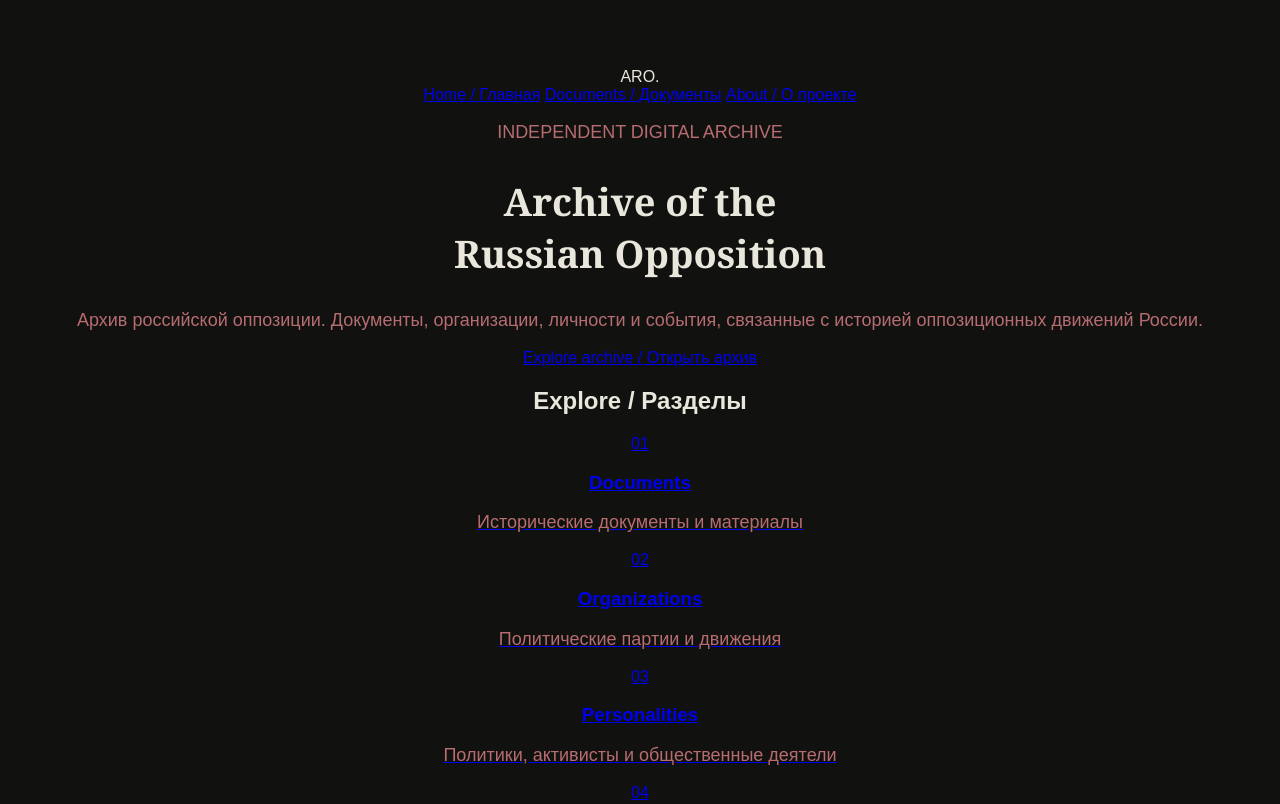
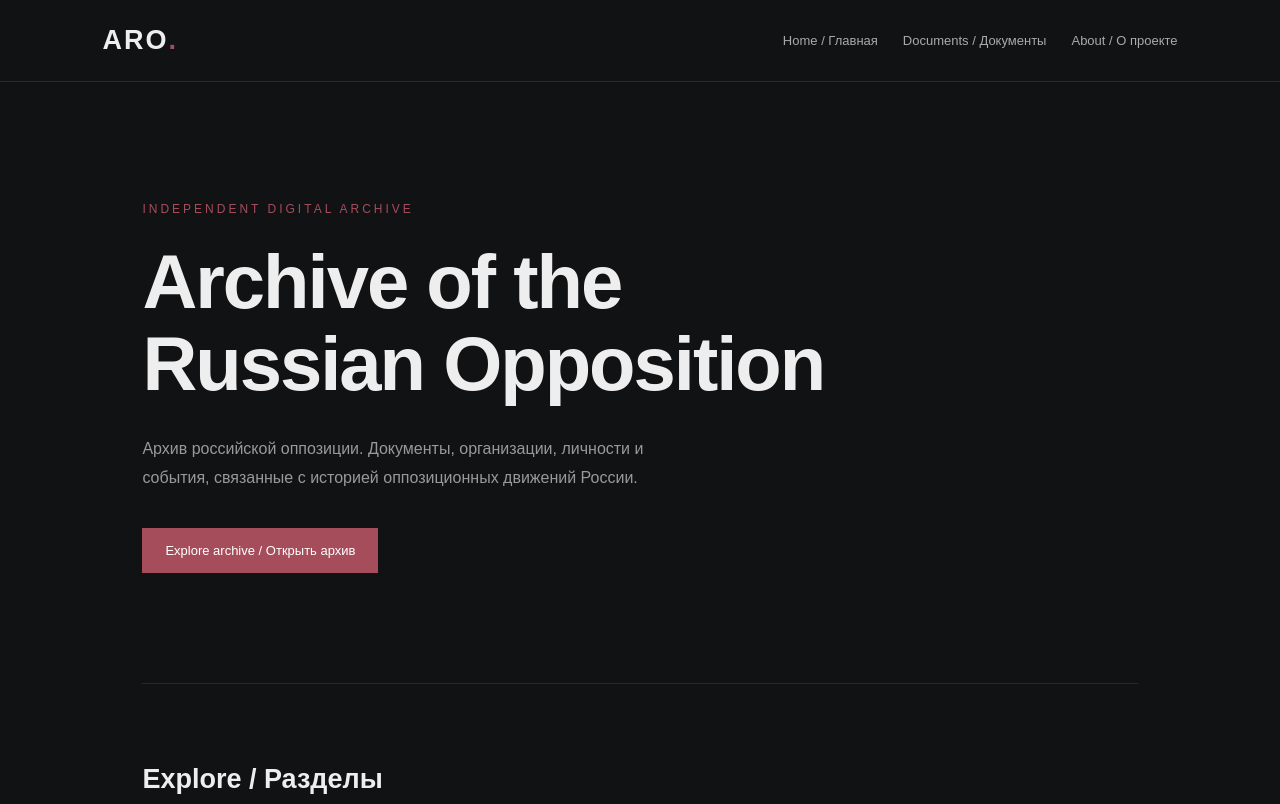
Before and after one commit to magomedgalbacov02-ship-it/Archive-of-the-Russian-Opposition-, a plain HTML site: page index.html in a window 1280 px wide. Shown: the top 804 px of the page. Drawn offline with Linux system fonts and the light colour scheme.

Commit message:
Style.css

```diff
--- a/style.css
+++ b/style.css
@@ -1,19 +1,201 @@
+
+* {
+    margin: 0;
+    padding: 0;
+    box-sizing: border-box;
+}
+
+html {
+    scroll-behavior: smooth;
+}
 
 body {
-    background: #111210;
-    color: #e9e6dc;
+    background: #111214;
+    color: #eeeeee;
     font-family: Arial, sans-serif;
-    text-align: center;
-    padding: 60px 20px;
 }
 
-h1 {
-    font-family: Georgia, serif;
-    font-size: 38px;
-    color: #e9e6dc;
+/* HEADER */
+
+header {
+    display: flex;
+    justify-content: space-between;
+    align-items: center;
+    padding: 25px 8%;
+    border-bottom: 1px solid #292a2d;
 }
 
-p {
-    color: #b76c70;
-    font-size: 18px;
+.logo {
+    font-size: 27px;
+    font-weight: bold;
+    letter-spacing: 2px;
 }
+
+.logo span {
+    color: #a64d5c;
+}
+
+nav {
+    display: flex;
+    gap: 25px;
+}
+
+nav a {
+    color: #aaaaaa;
+    text-decoration: none;
+    font-size: 13px;
+}
+
+nav a:hover {
+    color: white;
+}
+
+/* MAIN */
+
+main {
+    max-width: 1200px;
+    margin: auto;
+    padding: 0 8%;
+}
+
+/* HERO */
+
+.hero {
+    padding: 120px 0 110px;
+    border-bottom: 1px solid #292a2d;
+}
+
+.subtitle {
+    color: #a64d5c;
+    font-size: 12px;
+    letter-spacing: 3px;
+    margin-bottom: 25px;
+}
+
+.hero h1 {
+    font-size: clamp(38px, 7vw, 76px);
+    line-height: 1.08;
+    margin-bottom: 30px;
+    letter-spacing: -2px;
+}
+
+.description {
+    color: #999999;
+    font-size: 16px;
+    line-height: 1.8;
+    max-width: 570px;
+}
+
+.hero-buttons {
+    margin-top: 35px;
+}
+
+.button {
+    display: inline-block;
+    background: #a64d5c;
+    color: white;
+    text-decoration: none;
+    padding: 15px 23px;
+    font-size: 13px;
+    transition: 0.3s;
+}
+
+.button:hover {
+    background: #813b48;
+}
+
+/* SECTIONS */
+
+.sections {
+    padding: 80px 0;
+}
+
+.sections h2,
+.about h2 {
+    font-size: 27px;
+    margin-bottom: 35px;
+}
+
+.cards {
+    display: grid;
+    grid-template-columns: repeat(2, 1fr);
+    gap: 15px;
+}
+
+.card {
+    background: #191a1d;
+    border: 1px solid #292a2d;
+    padding: 30px;
+    text-decoration: none;
+    color: white;
+    transition: 0.3s;
+}
+
+.card:hover {
+    background: #202124;
+    border-color: #a64d5c;
+    transform: translateY(-3px);
+}
+
+.number {
+    color: #a64d5c;
+    font-size: 13px;
+}
+
+.card h3 {
+    margin: 20px 0 12px;
+    font-size: 21px;
+}
+
+.card p {
+    color: #999999;
+    font-size: 14px;
+    line-height: 1.6;
+}
+
+/* ABOUT */
+
+.about {
+    padding: 70px 0;
+    border-top: 1px solid #292a2d;
+}
+
+.about p {
+    color: #999999;
+    line-height: 1.8;
+    margin-bottom: 15px;
+}
+
+/* FOOTER */
+
+footer {
+    border-top: 1px solid #292a2d;
+    padding: 30px 8%;
+    color: #777777;
+    font-size: 12px;
+    line-height: 2;
+}
+
+/* MOBILE */
+
+@media (max-width: 650px) {
+
+    header {
+        flex-direction: column;
+        gap: 20px;
+    }
+
+    nav {
+        flex-wrap: wrap;
+        justify-content: center;
+        gap: 15px;
+    }
+
+    .hero {
+        padding: 80px 0;
+    }
+
+    .cards {
+        grid-template-columns: 1fr;
+    }
+}
```
